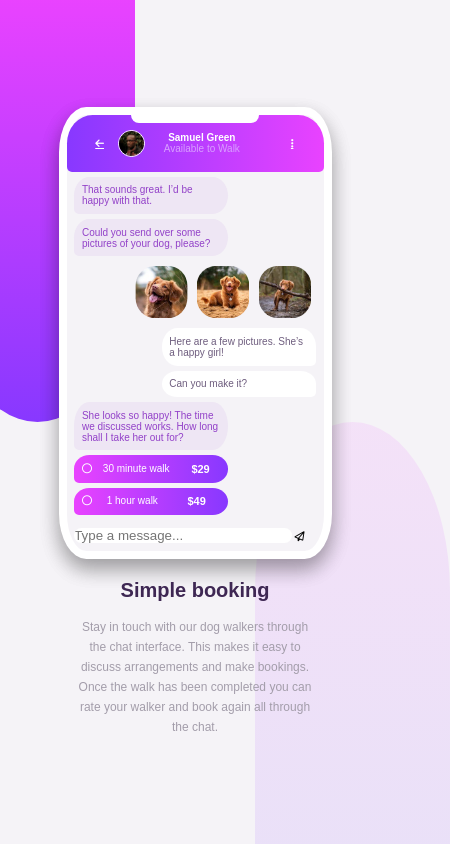
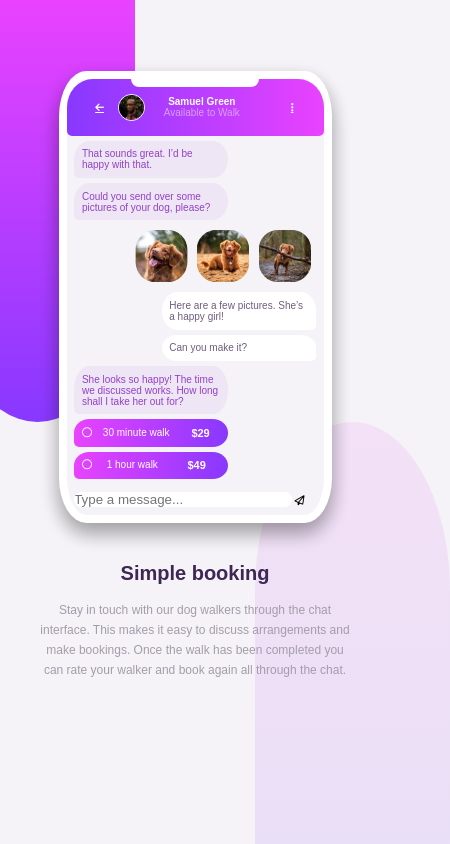
Before and after one commit to ChrisPrzR/chatlanding, a plain HTML site: page index.html in a window 390 px wide. Shown: the whole page, 450 px wide, since content can reach past the window. Drawn offline with Linux system fonts and the light colour scheme; a web font is replaced by a local one.

Commit message:
fixed responsive issue

```diff
--- a/media-queries.css
+++ b/media-queries.css
@@ -34,12 +34,17 @@
     .left-container{
         margin: 0 auto;
         width: 70%;
+        max-height: 70%;
     }
     .right-container{
         width: 100%;
-        margin: 0 auto;
-        margin-top: 20px;
+        height: 25%;
+        margin: 10% 25% 0 25%;
         text-align: cover;
+    }
+
+    .right-container .main-text{
+        width: 80%;
     }
     .figure1, .figure2 {
         height: 50vh;
--- a/styles.css
+++ b/styles.css
@@ -35,7 +35,7 @@ body{
 
 
 .figure1{
-    position: absolute;
+    position: fixed;
     left: -60px;
     height: 90vh;
     width: 30vw;
@@ -47,7 +47,7 @@ body{
 }
 
 .figure2{
-    position: absolute;
+    position: fixed;
     bottom: 0;
     right: -60px;
     height: 90vh;
```
